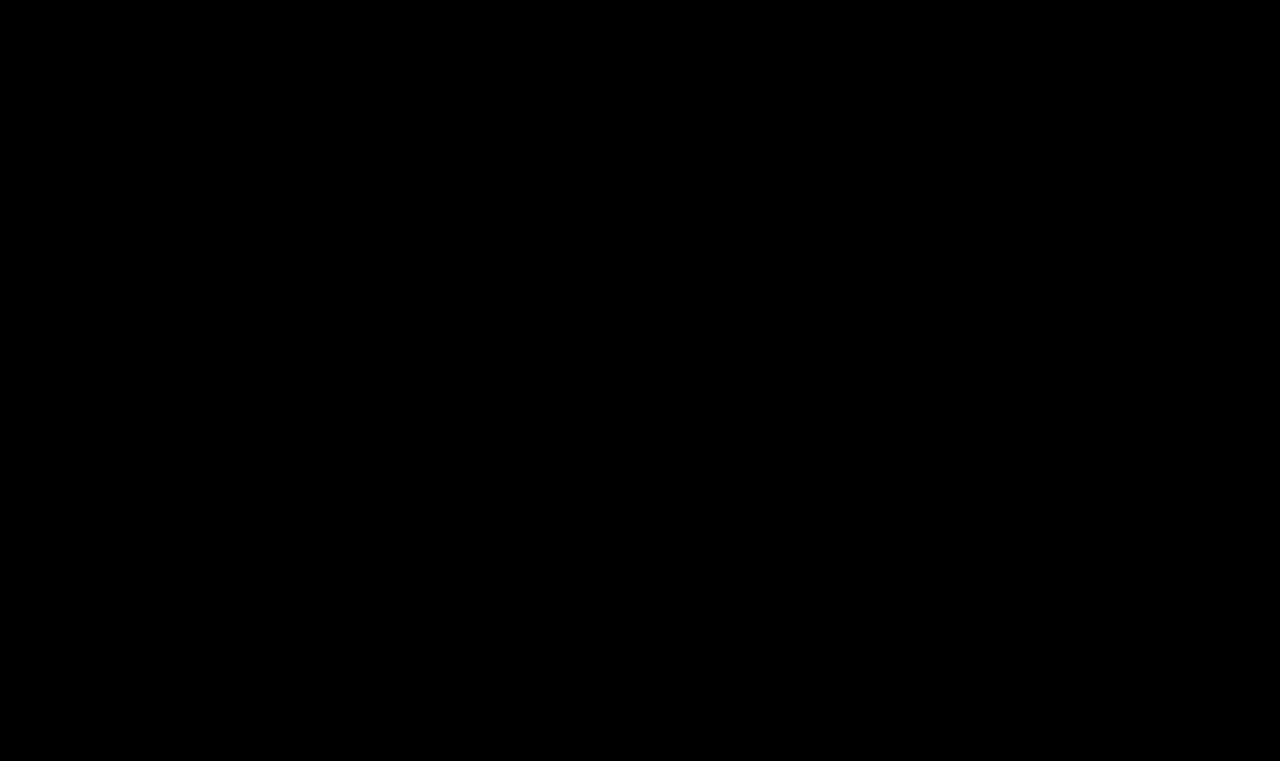
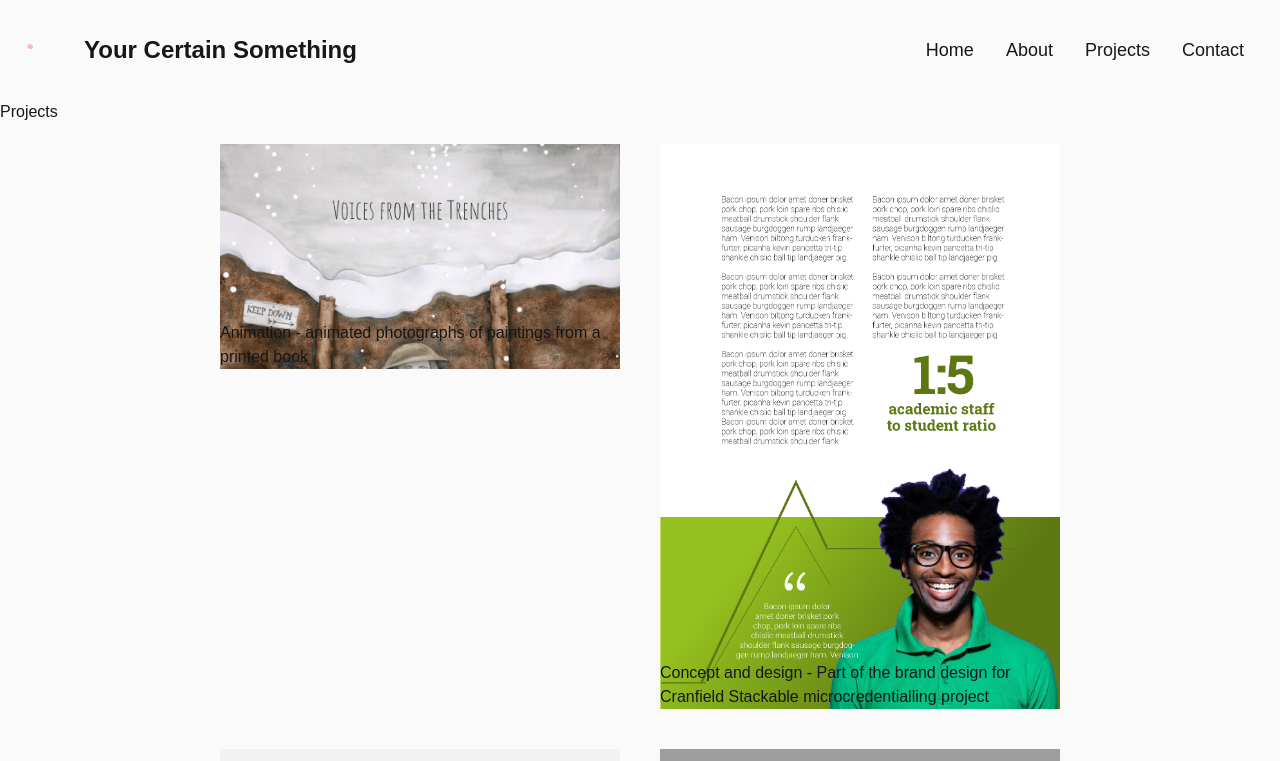
Before and after one commit to SyntaxxSensei/yourcertainsomething, a Next.js app: page /projects in a window 1280 px wide. Shown: the top 761 px of the page. Built offline with nearby package versions, Linux system fonts and the light colour scheme; grey boxes are pictures that could not be loaded.

Commit message:
Fixed up issues

```diff
--- a/src/app/contact/page.tsx
+++ b/src/app/contact/page.tsx
@@ -16,7 +16,7 @@
         <div className="flex flex-col md:flex-row justify-center">
             <div className="p-10 md:w-1/4">
                 <h1 className="text-lg md:text-3xl font-bold pb-6">Contact</h1>
-                <p className="">Let's make Your Certain Something a reality.</p>
+                <p className="">Let&apos;s make Your Certain Something a reality.</p>
             </div>
             <form className="p-10 md:w-2/4 md:max-w-[600px]" onSubmit={submitForm}>
                 <div className="">
--- a/src/app/projects/page.tsx
+++ b/src/app/projects/page.tsx
@@ -61,8 +61,8 @@
                     </div>
                 )}
             </div>
-            <div className="absolute top-0 left-0 w-full h-full bg-black flex">
-                {slideshowImage && (
+            {slideshowImage && slideshowOpen && (
+                <div className="absolute top-0 left-0 w-full h-full bg-black flex">
                     <div className="flex flex-row items-center">
                         <div className="hidden md:flex text-white p-10">
                             <a href="#" onClick={(e) => previousImage(e)}>Previous</a>
@@ -74,11 +74,12 @@
                             <a href="#" onClick={(e) => nextImage(e)}>Next</a>
                         </div>
                         <div className="absolute top-0 right-0 p-10 text-white">
-                            <a href="#" className="absolute top-10 right-10">Close</a>
+                            <a href="#" className="absolute top-10 right-10" onClick={(e) => closeSlideshow(e)}>Close</a>
                         </div>
                     </div>
-                )}
-            </div>
+                </div>
+            )}
+
         </div>
     );
 }
```
